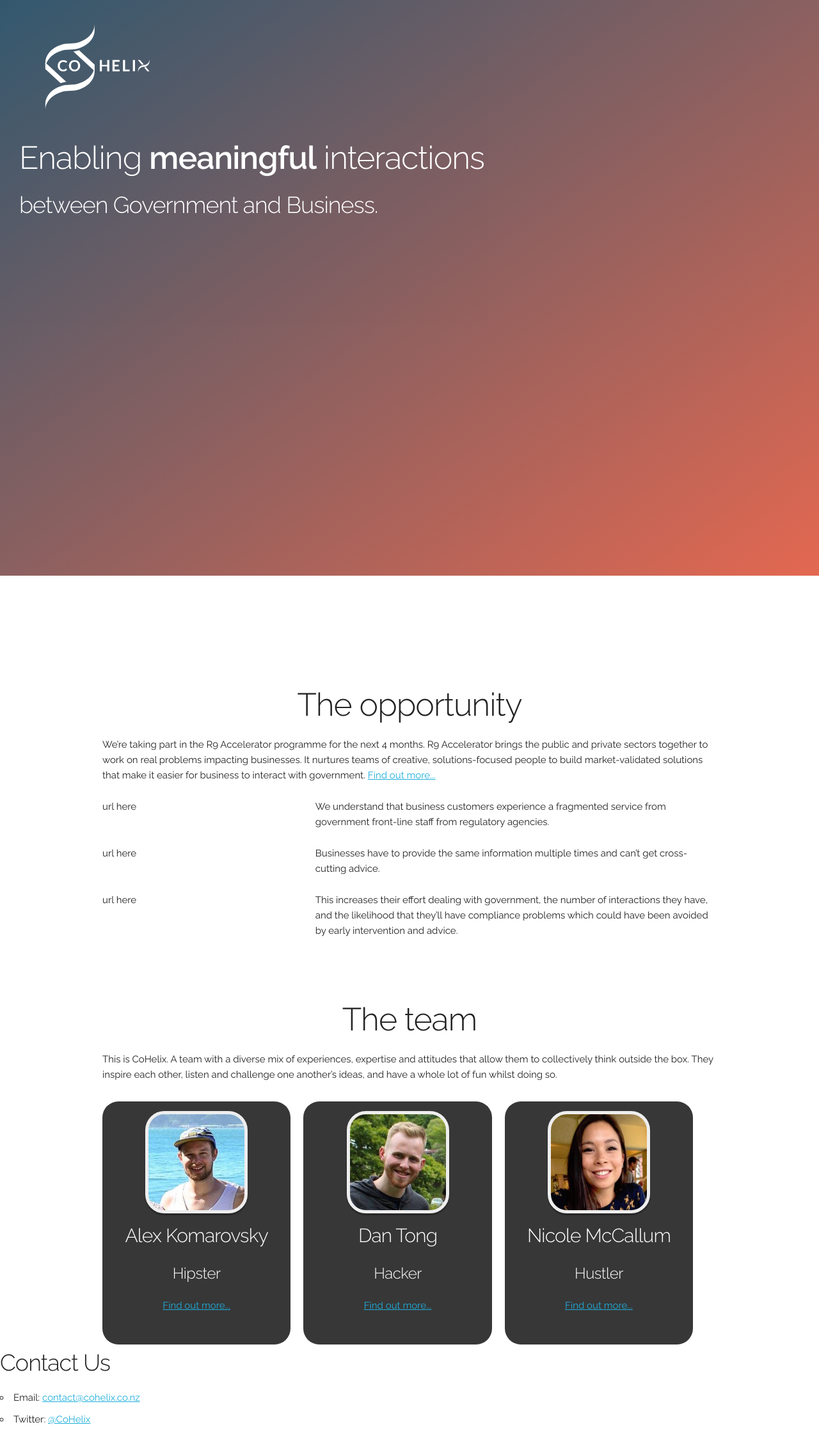
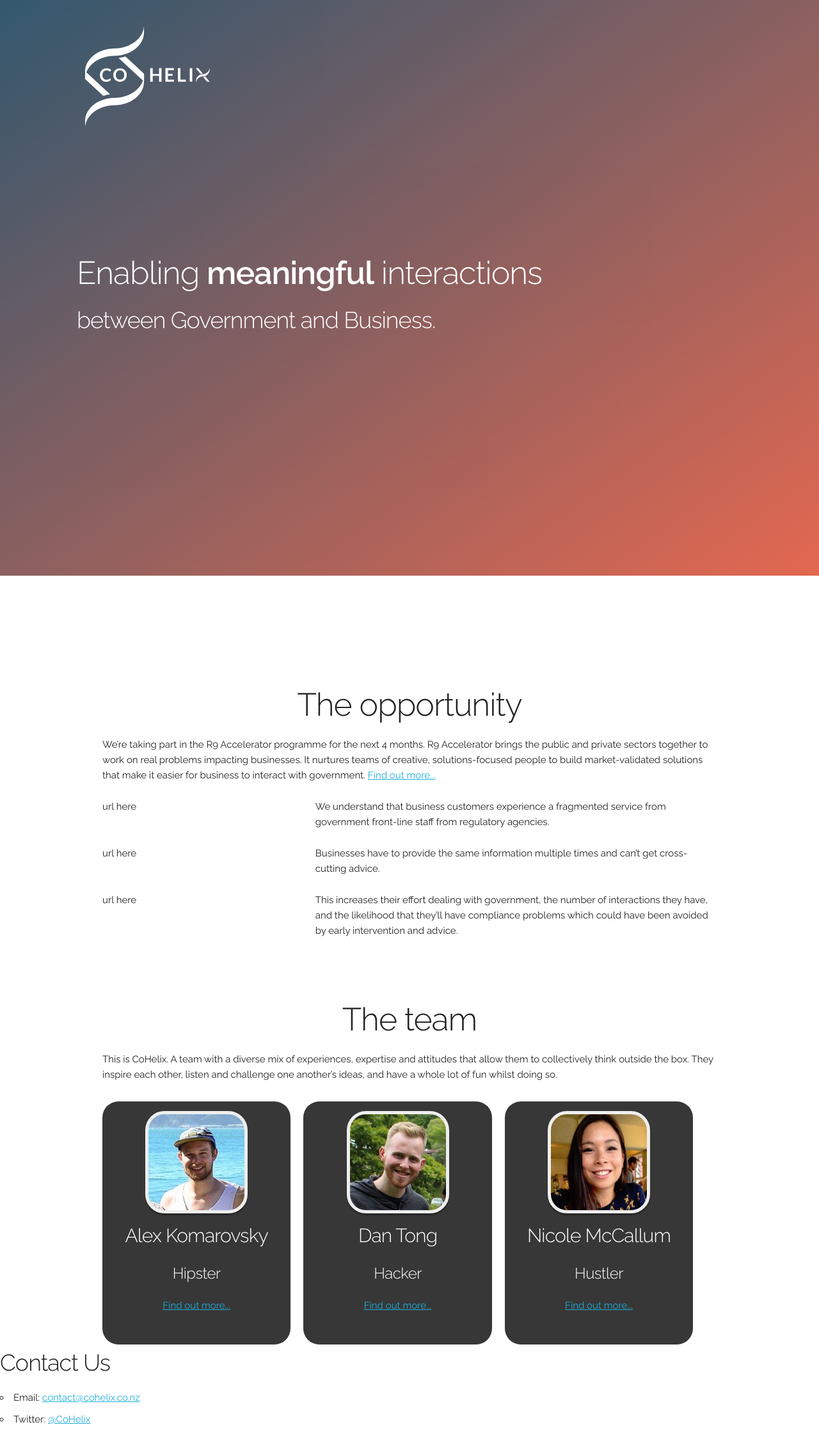
Before and after one commit to dwtong/cohelix.co.nz, a Jekyll site: the page built from index.html, in a window 1280 px wide. Shown: the whole page at 64% size. Built offline with Jekyll 4.4.1, drawn with Linux system fonts in a browser that asks for light colours; nearby versions of some CDN libraries.

```diff
--- a/css/main.scss
+++ b/css/main.scss
@@ -77,24 +77,33 @@ $hero-font-size: 2.5em;
   left            : 0;
   background-image: linear-gradient(to bottom right, #002f4b, #dc4225);
   opacity         : 0.8;
-  padding-left : 2em;
+  padding-left : 8em;
   padding-right: 1em;
 
+  @media (max-width: 768px) {
+    padding-left : 2em;
+  }
+
   .logo {
-    padding-left: 2em;
     padding-top : 2em;
-    height      : 10em;
+    height      : 12em;
+
+    @media (max-width: 768px) {
+      height      : 8em;
+      padding-left: 0em;
+    }
   }
 
   .hero-text {
     top          : 35%;
     left         : 15%;
     color        : white;
-    padding-top  : 2em;
+    padding-top  : 12em;
 
     @media (max-width: 768px) {
       top : 15%;
       left: 5%;
+      padding-top  : 2em;
     }
   }
 
```
Also changed, not shown: _includes/opportunity.html (deleted, +0 -9 lines).
